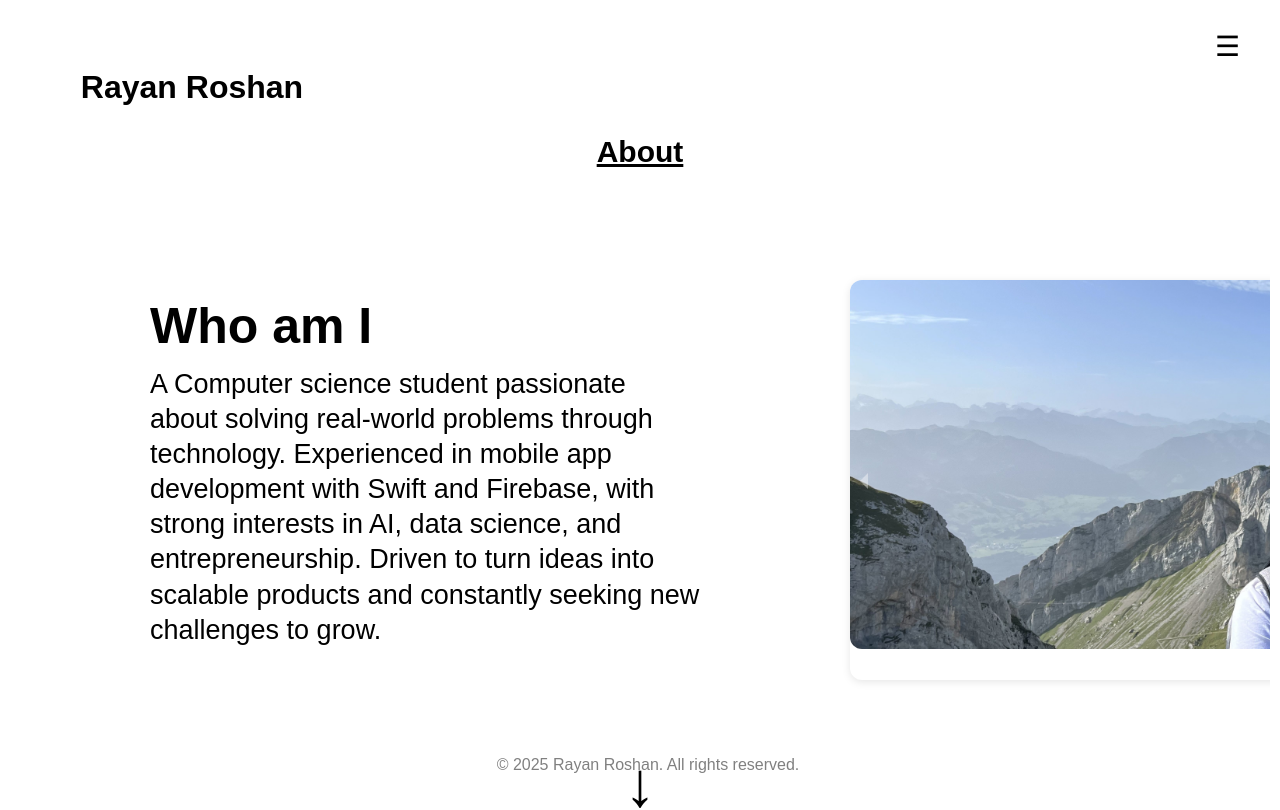
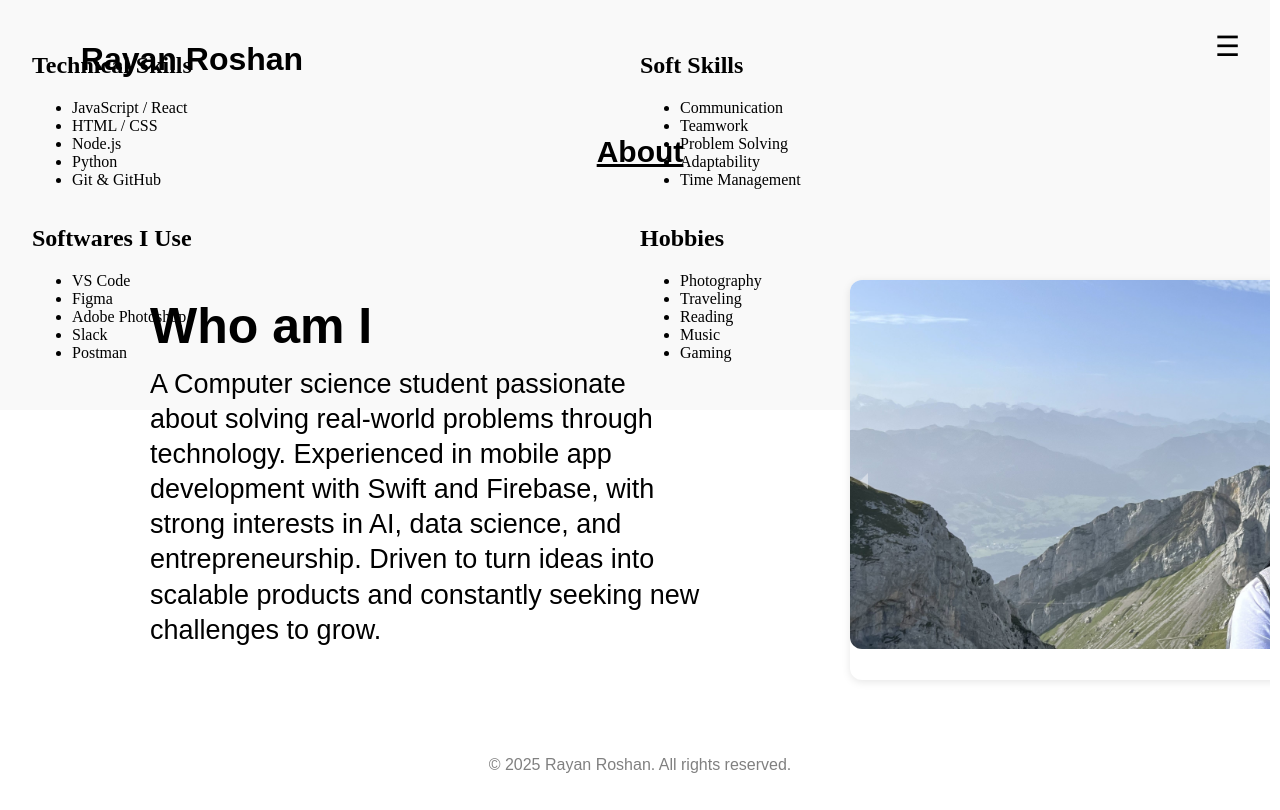
Before and after one commit to Rayan-Roshan21/Rayan_Roshan_website, a React (Vite) app in the folder Rayan_Roshan_Website/: page /about in a window 1280 px wide. Shown: the top 810 px of the page. Built offline with nearby package versions, Linux system fonts and the light colour scheme.

Commit message:
Added a grid for people to learn more about me

```diff
--- /dev/null
+++ b/Rayan_Roshan_Website/src/Components/Grid_Four/Grid_Four.css
@@ -0,0 +1,47 @@
+body {
+    min-height: 100vh;
+    display: flex;
+    flex-direction: column;
+    margin: 0;
+}
+
+.grid-four-container {
+    display: grid;
+    grid-template-columns: repeat(2, 1fr);
+    grid-template-rows: repeat(2, 1fr);
+    gap: 0; /* Remove gap to use borders as dividers */
+    padding: 32px;
+    background: #f9f9f9;
+    margin-top: auto; /* Pushes the grid to the bottom */
+}
+
+.grid-four-box {
+    background: #fff;
+    border-radius: 0; /* Remove radius for seamless dividers */
+    box-shadow: 0 4px 24px rgba(0,0,0,0.10);
+    display: flex;
+    align-items: center;
+    justify-content: center;
+    min-height: 160px;
+    font-size: 1.25rem;
+    font-weight: 500;
+    font-family: Arial, Helvetica, sans-serif;
+    color: #222;
+    transition: box-shadow 0.3s, transform 0.3s;
+    border-right: 1px solid #e0e0e0;
+    border-bottom: 1px solid #e0e0e0;
+}
+
+/* Remove right border for last column */
+.grid-four-box:nth-child(2n) {
+    border-right: none;
+}
+/* Remove bottom border for last row */
+.grid-four-box:nth-child(n+3) {
+    border-bottom: none;
+}
+
+.grid-four-box:hover {
+    box-shadow: 0 8px 32px rgba(0,0,0,0.18);
+    transform: scale(1.04);
+}
--- /dev/null
+++ b/Rayan_Roshan_Website/src/Components/Grid_Four/Grid_Four.jsx
@@ -0,0 +1,51 @@
+import React from "react";
+import "../Grid_Four/Grid_Four.css"
+
+function GridFour() {
+    return (
+        <div className="grid-four-container">
+            <div className="grid-box">
+                <h2>Technical Skills</h2>
+                <ul>
+                    <li>JavaScript / React</li>
+                    <li>HTML / CSS</li>
+                    <li>Node.js</li>
+                    <li>Python</li>
+                    <li>Git & GitHub</li>
+                </ul>
+            </div>
+            <div className="grid-box">
+                <h2>Soft Skills</h2>
+                <ul>
+                    <li>Communication</li>
+                    <li>Teamwork</li>
+                    <li>Problem Solving</li>
+                    <li>Adaptability</li>
+                    <li>Time Management</li>
+                </ul>
+            </div>
+            <div className="grid-box">
+                <h2>Softwares I Use</h2>
+                <ul>
+                    <li>VS Code</li>
+                    <li>Figma</li>
+                    <li>Adobe Photoshop</li>
+                    <li>Slack</li>
+                    <li>Postman</li>
+                </ul>
+            </div>
+            <div className="grid-box">
+                <h2>Hobbies</h2>
+                <ul>
+                    <li>Photography</li>
+                    <li>Traveling</li>
+                    <li>Reading</li>
+                    <li>Music</li>
+                    <li>Gaming</li>
+                </ul>
+            </div>
+        </div>
+    );
+}
+
+export default GridFour;
--- a/Rayan_Roshan_Website/src/Components/name_title/name_title.css
+++ b/Rayan_Roshan_Website/src/Components/name_title/name_title.css
@@ -1,6 +1,6 @@
 .title{
   position: fixed;
-  top: 24px;
+  top: 10px;
   left: 50%;
   transform: translateX(-50%);
   font-family: Arial, Helvetica, sans-serif;
@@ -15,7 +15,7 @@
 
 .title-alt {
   position: fixed;
-  top: 24px;
+  top: 10px;
   left: 15%;
   transform: translateX(-50%);
   font-family: Arial, Helvetica, sans-serif;
--- a/Rayan_Roshan_Website/src/Pages/About.jsx
+++ b/Rayan_Roshan_Website/src/Pages/About.jsx
@@ -6,6 +6,7 @@ import Copyright from '../Components/Copyright_title/Copyright_title'
 import Name_title from '../Components/name_title/name_title';
 import Image_slideshow from '../Components/Image_carousel/Image_slideshow';
 import Down_arrow from '../Components/Down_arrow/Down_arrow';
+import GridFour from '../Components/Grid_Four/Grid_Four';
 
 function About() {
   return (
@@ -25,8 +26,9 @@ function About() {
       <div>
         <Image_slideshow />
       </div>
-      <Down_arrow />
+      <GridFour />
       <div>
+        <Down_arrow />
         <Copyright />
       </div>
     </motion.div>
```
